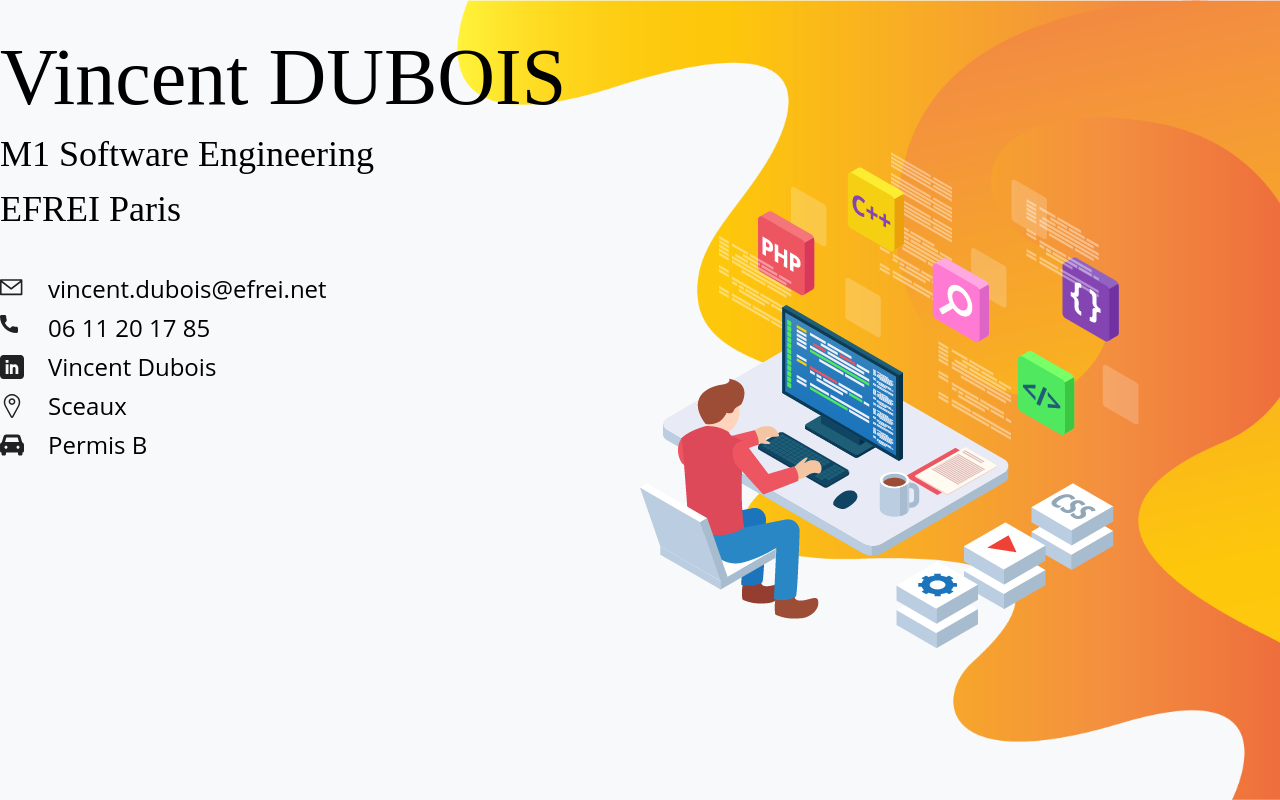
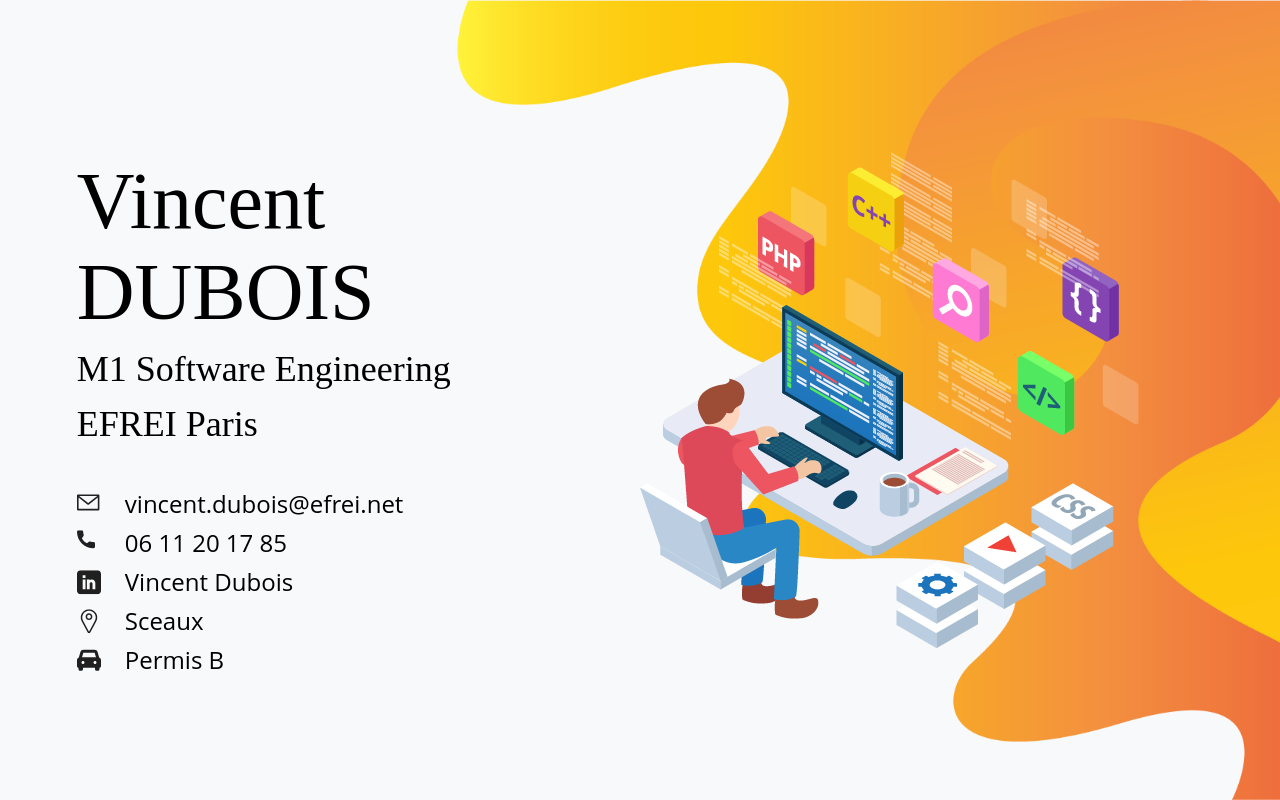
Before and after one commit to vincentdbs/MyCVReact, a React (Create React App) app: page / in a window 1280 px wide. Built offline with nearby package versions, Linux system fonts and the light colour scheme.

Commit message:
centering div

```diff
--- a/src/Ressources/CSS/ContainerInfo.css
+++ b/src/Ressources/CSS/ContainerInfo.css
@@ -12,6 +12,13 @@
 
 .container-top > div{
     flex: 1;
+}
+
+.wrapper-me{
+    position: relative;
+    top: 50%;
+    transform: translateY(-50%);
+    padding-left: 12%;
 }
 
 .container-top-right > img{
--- a/src/Ressources/Component/ContainerTop.js
+++ b/src/Ressources/Component/ContainerTop.js
@@ -6,9 +6,11 @@ import ContactMe from "./ContactMe";
 const ContainerTop = () => {
     return (
         <div className="container-top info container" id="image-top">
-            <div>
-                <AboutMe/>
-                <ContactMe/>
+            <div className="container-top-left">
+                <div className="wrapper-me">
+                    <AboutMe/>
+                    <ContactMe/>
+                </div>
             </div>
             <div className="container-top-right">
                 <img src={require("../Image/flat_programming.png")} alt={"logo"}/>
```
